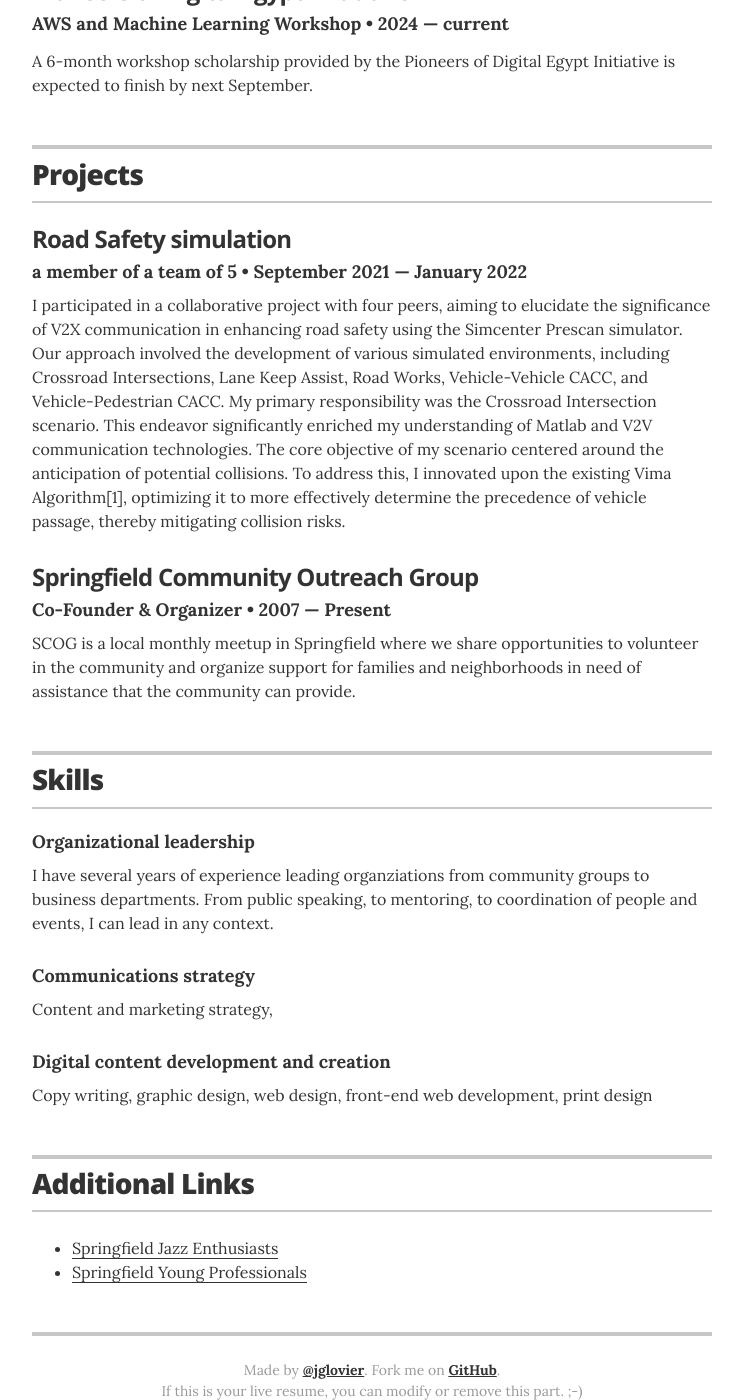
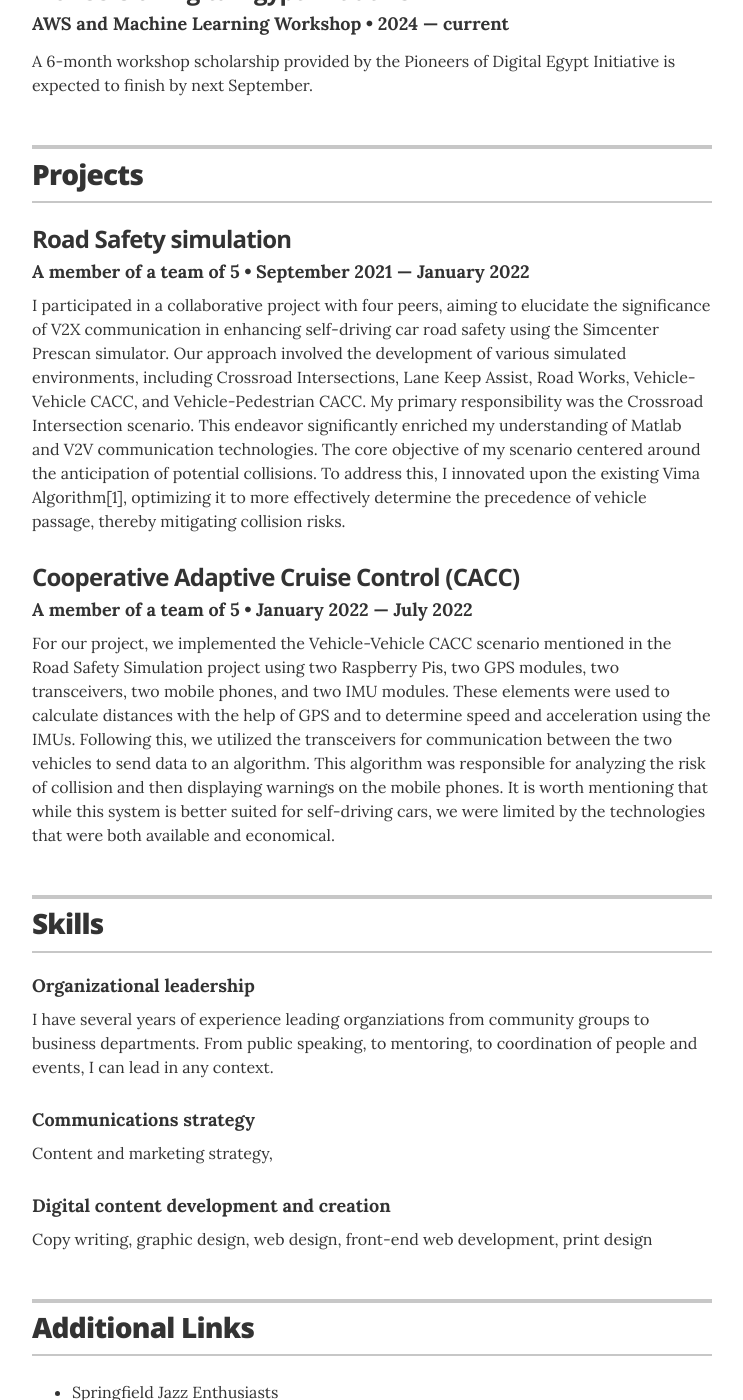
Before and after one commit to Hesham87/Hesham.github.io, a Jekyll site: the page built from index.html, in a window 1280 px wide and 1400 px high, scrolled down 901 px. Shown: the whole window, without its empty margins (268-1011 px from the left). Built offline with Jekyll 4.4.1, drawn with Linux system fonts in a browser that asks for light colours.

Commit message:
Update projects.yml

```diff
--- a/_data/projects.yml
+++ b/_data/projects.yml
@@ -3,14 +3,14 @@
 
 # jazznotes.io
 - project: Road Safety simulation
-  role: a member of a team of 5
+  role: A member of a team of 5
   duration: September 2021 &mdash; January 2022
   # url: "#"
-  description: I participated in a collaborative project with four peers, aiming to elucidate the significance of V2X communication in enhancing road safety using the Simcenter Prescan simulator. Our approach involved the development of various simulated environments, including Crossroad Intersections, Lane Keep Assist, Road Works, Vehicle-Vehicle CACC, and Vehicle-Pedestrian CACC. My primary responsibility was the Crossroad Intersection scenario. This endeavor significantly enriched my understanding of Matlab and V2V communication technologies. The core objective of my scenario centered around the anticipation of potential collisions. To address this, I innovated upon the existing Vima Algorithm[1], optimizing it to more effectively determine the precedence of vehicle passage, thereby mitigating collision risks.
+  description: I participated in a collaborative project with four peers, aiming to elucidate the significance of V2X communication in enhancing self-driving car road safety using the Simcenter Prescan simulator. Our approach involved the development of various simulated environments, including Crossroad Intersections, Lane Keep Assist, Road Works, Vehicle-Vehicle CACC, and Vehicle-Pedestrian CACC. My primary responsibility was the Crossroad Intersection scenario. This endeavor significantly enriched my understanding of Matlab and V2V communication technologies. The core objective of my scenario centered around the anticipation of potential collisions. To address this, I innovated upon the existing Vima Algorithm[1], optimizing it to more effectively determine the precedence of vehicle passage, thereby mitigating collision risks.
 
 # Springfield Community Outreach Group
-- project: Springfield Community Outreach Group
-  role: Co-Founder & Organizer
-  duration: 2007 &mdash; Present
+- project: Cooperative Adaptive Cruise Control (CACC)
+  role: A member of a team of 5
+  duration: January 2022 &mdash; July 2022
   # url: "#"
-  description: SCOG is a local monthly meetup in Springfield where we share opportunities to volunteer in the community and organize support for families and neighborhoods in need of assistance that the community can provide.
+  description: For our project, we implemented the Vehicle-Vehicle CACC scenario mentioned in the Road Safety Simulation project using two Raspberry Pis, two GPS modules, two transceivers, two mobile phones, and two IMU modules. These elements were used to calculate distances with the help of GPS and to determine speed and acceleration using the IMUs. Following this, we utilized the transceivers for communication between the two vehicles to send data to an algorithm. This algorithm was responsible for analyzing the risk of collision and then displaying warnings on the mobile phones. It is worth mentioning that while this system is better suited for self-driving cars, we were limited by the technologies that were both available and economical.
```
